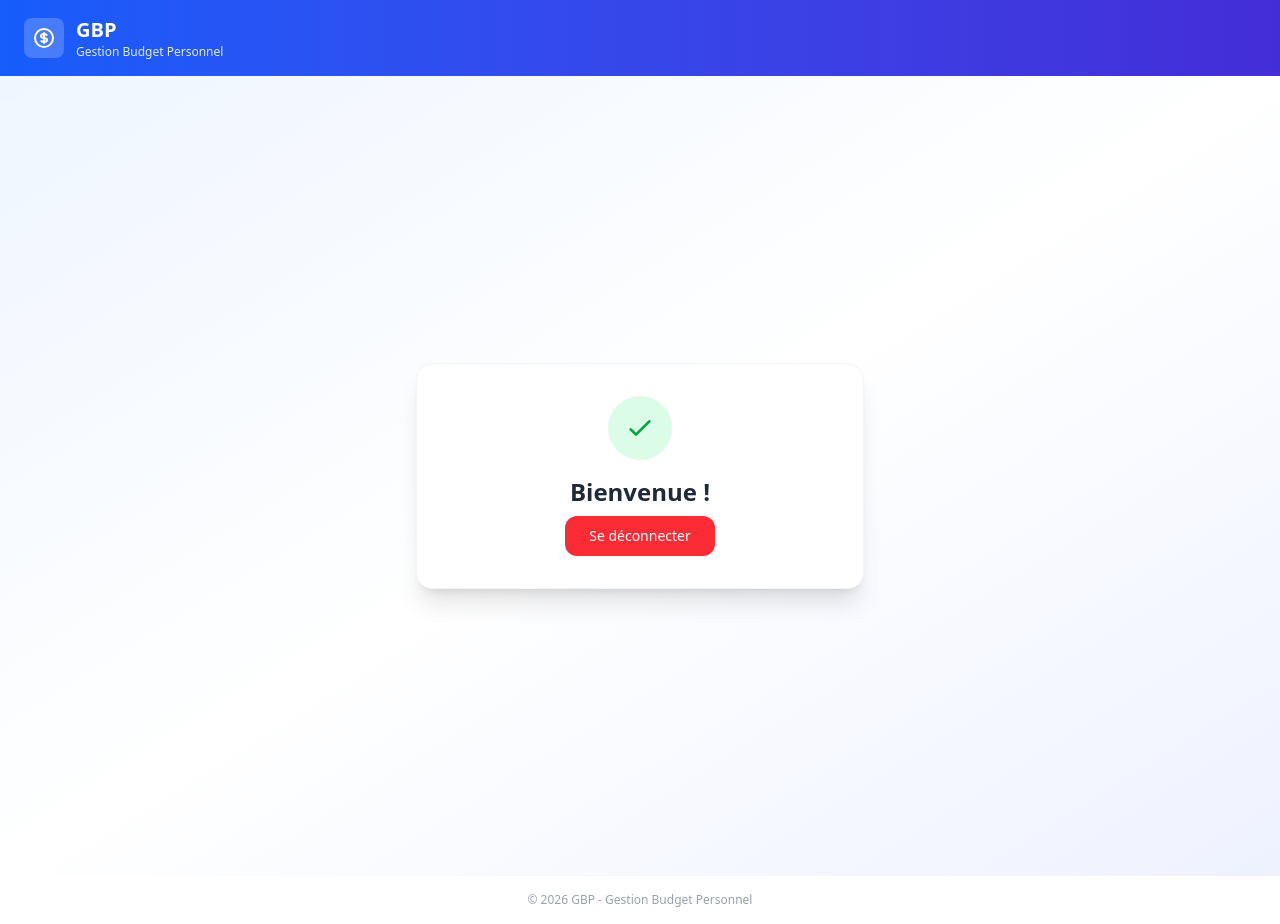
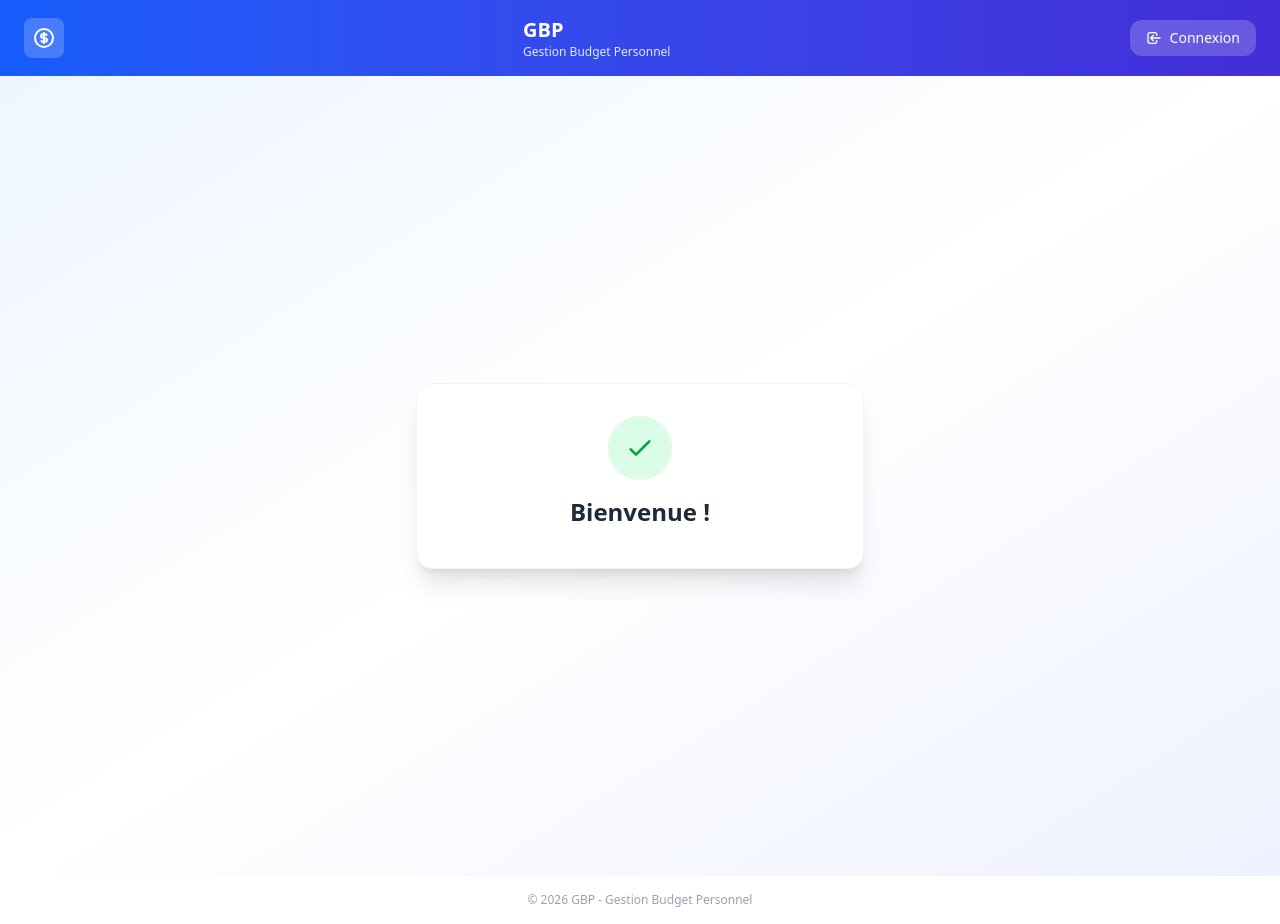
Before and after one commit to Verly1969/GBP_Front, an Angular app: page /dashboard in a window 1280 px wide. Built offline with nearby package versions, Linux system fonts and the light colour scheme.

Commit message:
Modification bouton loggin/logout

```diff
--- a/src/app/features/pages/dashboard/dashboard.html
+++ b/src/app/features/pages/dashboard/dashboard.html
@@ -35,15 +35,6 @@
       </p> -->
     }
 
-    <!-- Bouton logout -->
-    <button
-      (click)="logout()"
-      class="bg-red-500 hover:bg-red-600 text-white
-             font-medium px-6 py-2.5 rounded-xl
-             transition duration-200 text-sm">
-      Se déconnecter
-    </button>
-
   </div>
 </div>
 
--- a/src/app/features/pages/dashboard/dashboard.ts
+++ b/src/app/features/pages/dashboard/dashboard.ts
@@ -19,7 +19,4 @@ export class Dashboard {
   // Récupérer l'utilisateur connecté depuis le signal
   currentUser = this.authService.currentUser;
 
-  logout(): void {
-    this.authService.logout();
-  }
 }
--- a/src/app/shared/components/header/header.html
+++ b/src/app/shared/components/header/header.html
@@ -1,5 +1,5 @@
 <header class="w-full bg-gradient-to-r from-blue-600 to-indigo-700 shadow-lg">
-    <div class="max-w-7x1 mx-auto px-6 py-4 flex items-center gap-3">
+    <div class="max-w-7x1 mx-auto px-6 py-4 flex items-center gap-3 justify-between">
 
         <!-- Icone générée par IA Claude -->
         <div class="bg-white/20 rounded-lg p-2">
@@ -27,5 +27,41 @@
             <h1 class="text-white font-bold text-xl">GBP</h1>
             <p class="text-blue-100 text-xs">Gestion Budget Personnel</p>
         </div>
+        <div>
+
+            <!-- Bouton Connexion / Déconnexion -->
+            @if (isLoggedIn()) {
+            <button
+                (click)="logout()"
+                class="flex items-center gap-2 bg-white/20 hover:bg-white/30
+                    text-white text-sm font-medium px-4 py-2 rounded-xl
+                    transition duration-200">
+                <svg xmlns="http://www.w3.org/2000/svg" class="h-4 w-4"
+                    fill="none" viewBox="0 0 24 24" stroke="currentColor">
+                <path stroke-linecap="round" stroke-linejoin="round" stroke-width="2"
+                        d="M17 16l4-4m0 0l-4-4m4 4H7m6 4v1a3
+                        3 0 01-3 3H6a3 3 0 01-3-3V7a3 3 0
+                        013-3h4a3 3 0 013 3v1"/>
+                </svg>
+                Déconnexion
+            </button>
+            } @else {
+            <button
+                (click)="login()"
+                class="flex items-center gap-2 bg-white/20 hover:bg-white/30
+                    text-white text-sm font-medium px-4 py-2 rounded-xl
+                    transition duration-200">
+                <svg xmlns="http://www.w3.org/2000/svg" class="h-4 w-4"
+                    fill="none" viewBox="0 0 24 24" stroke="currentColor">
+                <path stroke-linecap="round" stroke-linejoin="round" stroke-width="2"
+                        d="M11 16l-4-4m0 0l4-4m-4 4h14m-5
+                        4v1a3 3 0 01-3 3H6a3 3 0 01-3-3V7a3
+                        3 0 013-3h7a3 3 0 013 3v1"/>
+                </svg>
+                Connexion
+            </button>
+            }
+        </div>
     </div>
+
 </header>
--- a/src/app/shared/components/header/header.ts
+++ b/src/app/shared/components/header/header.ts
@@ -1,11 +1,30 @@
-import { Component } from '@angular/core';
+import { Component, inject } from '@angular/core';
+import { CommonModule } from '@angular/common';
+import { Router } from '@angular/router';
+import { AuthService } from '../../../core/services/auth.service';
 
 @Component({
   selector: 'app-header',
-  imports: [],
+  imports: [
+    CommonModule
+  ],
   templateUrl: './header.html',
   styleUrl: './header.css',
 })
 export class Header {
 
+  private readonly authService = inject(AuthService);
+  private readonly router      = inject(Router);
+
+  // signal partagé depuis AuthService
+  isLoggedIn = this.authService.isLoggedIn;
+
+  login(): void {
+    this.router.navigate(['/login']);
+  }
+
+  logout(): void {
+    this.authService.logout();
+  }
+
 }
```
